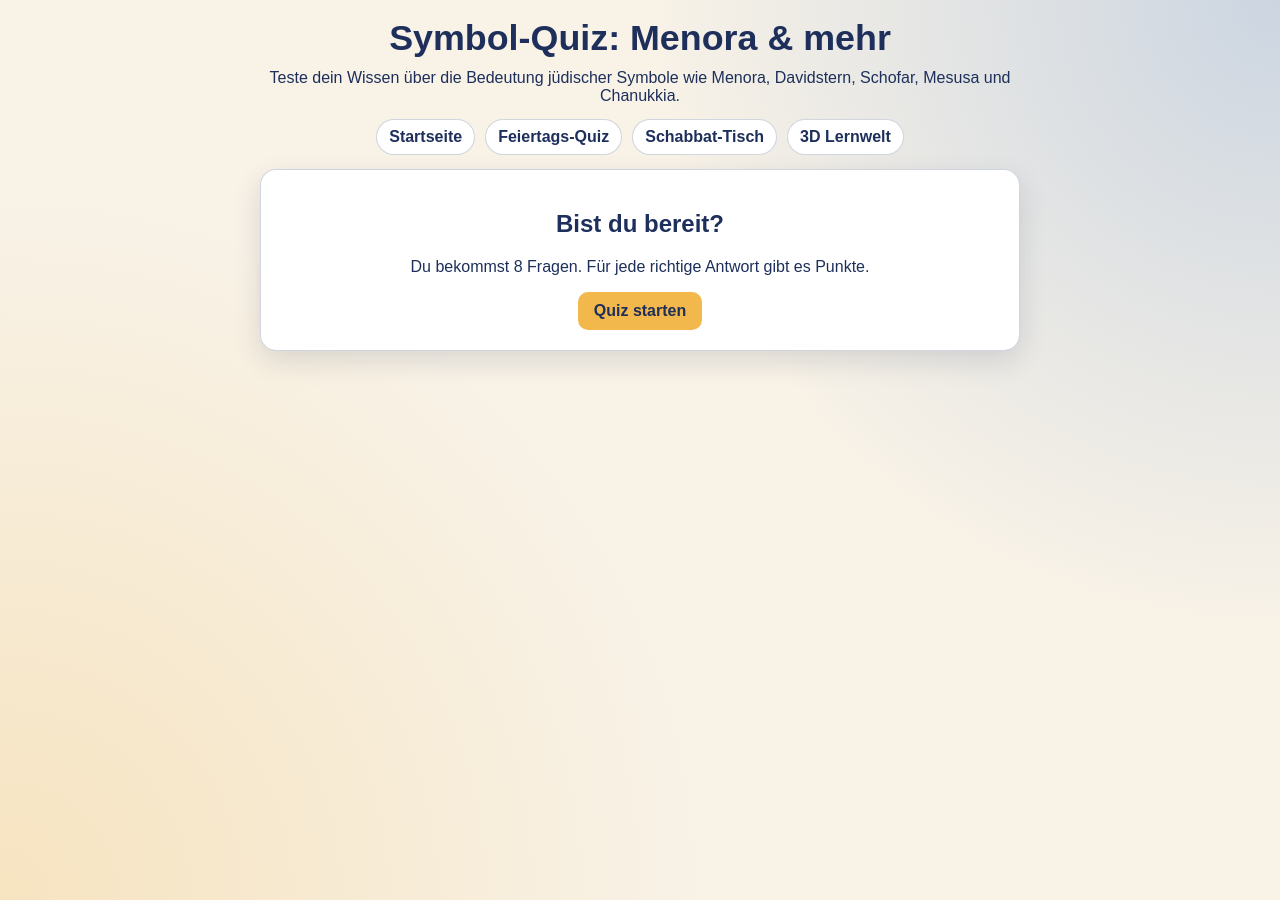
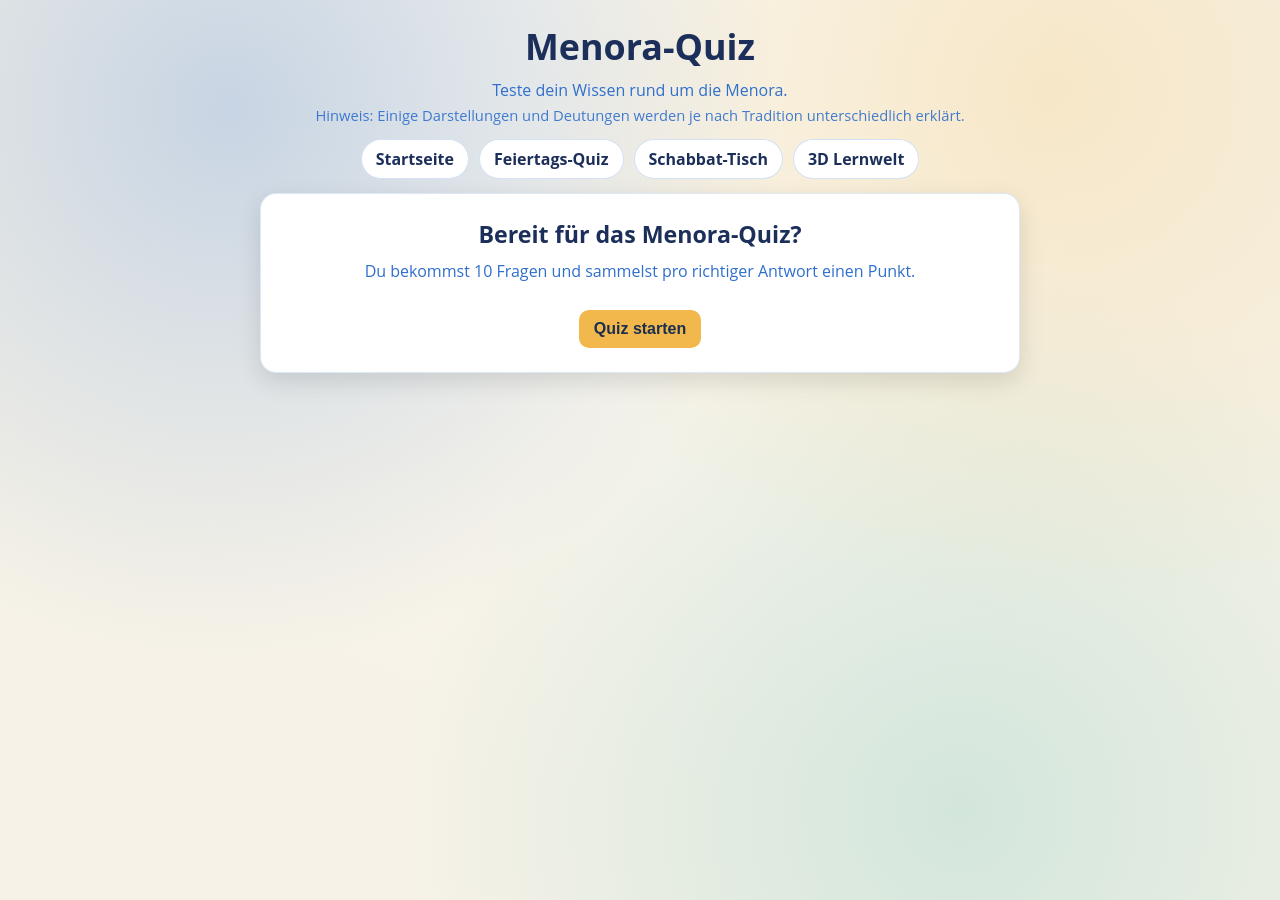
Before and after one commit to stolpersteinebs/stolpersteinebs.github.io, a Jekyll site: the page menoraquiz/index.html, which Jekyll copies as it is, in a window 1280 px wide. Built offline with Jekyll 4.4.1, drawn with Linux system fonts in a browser that asks for light colours.

Commit message:
Menoraquiz im Stil vom Feiertagsquiz angleichen

```diff
--- a/menoraquiz/index.html
+++ b/menoraquiz/index.html
@@ -3,17 +3,15 @@
 <head>
     <meta charset="UTF-8">
     <meta name="viewport" content="width=device-width, initial-scale=1.0">
-    <title>Symbol-Quiz: Menora & mehr</title>
+    <title>Menora-Quiz</title>
     <link rel="stylesheet" href="styles.css">
 </head>
 <body>
-<main class="quiz-app">
-    <header>
-        <h1>Symbol-Quiz: Menora &amp; mehr</h1>
-        <p>
-            Teste dein Wissen über die Bedeutung jüdischer Symbole wie Menora, Davidstern,
-            Schofar, Mesusa und Chanukkia.
-        </p>
+<main class="page">
+    <header class="top">
+        <h1>Menora-Quiz</h1>
+        <p>Teste dein Wissen rund um die Menora.</p>
+        <p class="hint">Hinweis: Einige Darstellungen und Deutungen werden je nach Tradition unterschiedlich erklärt.</p>
     </header>
 
     <nav class="quick-links" aria-label="Spiele-Navigation">
@@ -23,19 +21,19 @@
         <a href="/dreidspiel/">3D Lernwelt</a>
     </nav>
 
-    <section id="startScreen" class="card start-screen">
-        <h2>Bist du bereit?</h2>
-        <p>Du bekommst 8 Fragen. Für jede richtige Antwort gibt es Punkte.</p>
+    <section id="startScreen" class="start-screen">
+        <h2>Bereit für das Menora-Quiz?</h2>
+        <p>Du bekommst 10 Fragen und sammelst pro richtiger Antwort einen Punkt.</p>
         <button id="startBtn" type="button">Quiz starten</button>
     </section>
 
     <section id="quizScreen" class="hidden">
-        <div class="status-bar card">
-            <span>Frage <strong id="currentQuestion">1</strong>/<strong id="totalQuestions">8</strong></span>
+        <div class="status card">
+            <span>Frage <strong id="currentQuestion">1</strong>/<strong id="totalQuestions">10</strong></span>
             <span>Punkte: <strong id="score">0</strong></span>
         </div>
 
-        <article class="card">
+        <article class="quiz-card">
             <h2 id="questionText">Frage</h2>
             <div id="answers" class="answers"></div>
             <p id="feedback" class="feedback hidden" aria-live="polite"></p>
@@ -43,7 +41,7 @@
         </article>
     </section>
 
-    <section id="resultScreen" class="card hidden">
+    <section id="resultScreen" class="result hidden">
         <h2>Ergebnis</h2>
         <p id="resultText"></p>
         <button id="restartBtn" type="button">Nochmal spielen</button>
--- a/menoraquiz/script.js
+++ b/menoraquiz/script.js
@@ -1,91 +1,83 @@
 const quizData = [
     {
-        question: "Wofür steht die Menora in vielen jüdischen Traditionen?",
+        question: "Wie viele Arme hat die klassische Menora?",
+        answers: ["5", "6", "7", "9"],
+        correctIndex: 2,
+        explanation: "Die klassische Menora wird mit sieben Armen dargestellt."
+    },
+    {
+        question: "Wo stand die Menora im Tempeldienst?",
+        answers: ["In Jerusalem", "In Alexandria", "In Babylon", "In Rom"],
+        correctIndex: 0,
+        explanation: "Die Menora ist als Tempelsymbol aus Jerusalem bekannt."
+    },
+    {
+        question: "Wofür steht die Menora in vielen Deutungen?",
+        answers: ["Für Licht und Orientierung", "Für Handel", "Für Militär", "Für Sport"],
+        correctIndex: 0,
+        explanation: "Die Menora wird oft als Zeichen für Licht und geistige Orientierung verstanden."
+    },
+    {
+        question: "Welche Darstellung zeigt die Menora in der Antike?",
+        answers: ["Der Titusbogen", "Das Kolosseum", "Der Parthenon", "Stonehenge"],
+        correctIndex: 0,
+        explanation: "Auf dem Titusbogen ist die Menora als Teil der Tempelbeute dargestellt."
+    },
+    {
+        question: "Was zeigt das Wappen des Staates Israel?",
+        answers: ["Eine siebenarmige Menora", "Eine neunarmige Chanukkia", "Einen Davidstern", "Eine Tora-Rolle"],
+        correctIndex: 0,
+        explanation: "Das Staatswappen Israels zeigt eine siebenarmige Menora mit Olivenzweigen."
+    },
+    {
+        question: "Was ist der Hauptunterschied zwischen Menora und Chanukkia?",
         answers: [
-            "Nur für ein bestimmtes Fest",
-            "Für Licht, Weisheit und die Verbindung zu Gott",
-            "Für die vier Jahreszeiten",
-            "Für militärische Stärke"
+            "Kein Unterschied",
+            "Menora 7, Chanukkia 9 Lichter",
+            "Menora 9, Chanukkia 7 Lichter",
+            "Nur die Menora hat Kerzen"
         ],
         correctIndex: 1,
-        explanation: "Die Menora gilt als Symbol für Licht, göttliche Gegenwart und geistige Orientierung."
+        explanation: "Die Menora hat sieben Arme, die Chanukkia neun Lichter (acht plus Schamasch)."
     },
     {
-        question: "Was ist der Unterschied zwischen Menora und Chanukkia?",
+        question: "Welche Aussage trifft auf die Menora heute zu?",
         answers: [
-            "Es gibt keinen Unterschied",
-            "Die Menora hat 7 Arme, die Chanukkia 9 Lichter",
-            "Die Menora wird nur zu Purim genutzt",
-            "Die Chanukkia steht nur in Synagogen"
+            "Sie ist nur Deko",
+            "Sie ist nur ein Museumsexponat",
+            "Sie ist ein wichtiges jüdisches Symbol",
+            "Sie wird nicht mehr verwendet"
+        ],
+        correctIndex: 2,
+        explanation: "Die Menora steht bis heute für jüdische Geschichte, Glauben und Identität."
+    },
+    {
+        question: "In welchem Kontext wird die Menora oft erwähnt?",
+        answers: ["Tempel und jüdische Symbolik", "Nur Küche", "Nur Musik", "Nur Kleidung"],
+        correctIndex: 0,
+        explanation: "Die Menora ist eng mit Tempeltradition und jüdischer Symbolik verbunden."
+    },
+    {
+        question: "Welche Form beschreibt die Menora korrekt?",
+        answers: [
+            "Siebenarmiger Leuchter",
+            "Dreieckiges Zeichen",
+            "Rundes Amulett",
+            "Buchrolle"
+        ],
+        correctIndex: 0,
+        explanation: "Die Menora ist ein siebenarmiger Leuchter."
+    },
+    {
+        question: "Welche Aussage ist richtig?",
+        answers: [
+            "Die Menora ist nur ein Festsymbol für Chanukka",
+            "Die Menora gehört zu den zentralen jüdischen Symbolen",
+            "Die Menora hat immer neun Lichter",
+            "Die Menora stammt aus dem Mittelalter"
         ],
         correctIndex: 1,
-        explanation: "Die klassische Menora hat sieben Arme; die Chanukkia besitzt acht plus Schamasch, also neun Lichter."
-    },
-    {
-        question: "Was symbolisiert der Davidstern (Magen David) heute häufig?",
-        answers: [
-            "Nur ein Ornament ohne Bedeutung",
-            "Jüdische Identität und Gemeinschaft",
-            "Ein Erntesymbol",
-            "Ein Fastengebot"
-        ],
-        correctIndex: 1,
-        explanation: "Der Davidstern ist ein verbreitetes Zeichen jüdischer Identität und Zugehörigkeit."
-    },
-    {
-        question: "Wozu dient eine Mesusa an der Tür?",
-        answers: [
-            "Zur Dekoration ohne religiösen Bezug",
-            "Als Erinnerung an Gebote und Schutzsymbol am Haus",
-            "Als Kerzenhalter",
-            "Als Kalender"
-        ],
-        correctIndex: 1,
-        explanation: "In der Mesusa befindet sich ein Textabschnitt aus der Tora; sie erinnert an Glauben und Gebote."
-    },
-    {
-        question: "Was ist ein Schofar?",
-        answers: [
-            "Ein Gebetsbuch",
-            "Ein Widderhorn, das zu bestimmten Anlässen geblasen wird",
-            "Ein Speisegesetz",
-            "Ein Leuchter mit sieben Armen"
-        ],
-        correctIndex: 1,
-        explanation: "Der Schofar ist ein traditionelles Horninstrument, besonders zu Rosch ha-Schana und Jom Kippur."
-    },
-    {
-        question: "Welche Aussage passt zur Tora-Rolle?",
-        answers: [
-            "Sie enthält zentrale Texte des Judentums",
-            "Sie ist nur ein modernes Schulbuch",
-            "Sie wird nur außerhalb von Synagogen gelesen",
-            "Sie ersetzt alle Feiertage"
-        ],
-        correctIndex: 0,
-        explanation: "Die Tora ist zentral für Glauben, Lehre und Gottesdienst."
-    },
-    {
-        question: "Warum hat die Chanukkia ein zusätzliches Licht (Schamasch)?",
-        answers: [
-            "Es zählt nicht als Licht",
-            "Damit entzündet man die anderen Lichter",
-            "Für die Dekoration",
-            "Als Zeichen für die 12 Stämme"
-        ],
-        correctIndex: 1,
-        explanation: "Der Schamasch dient als Dienerlicht, mit dem die anderen Kerzen angezündet werden."
-    },
-    {
-        question: "Was beschreibt am besten die Bedeutung religiöser Symbole?",
-        answers: [
-            "Sie sind unwichtig im Alltag",
-            "Sie verbinden Geschichte, Glauben und Gemeinschaft",
-            "Sie gelten nur für Kinder",
-            "Sie haben nur musealen Wert"
-        ],
-        correctIndex: 1,
-        explanation: "Religiöse Symbole können Identität stiften und Traditionen über Generationen weitergeben."
+        explanation: "Die Menora ist ein zentrales jüdisches Symbol mit antiken Wurzeln."
     }
 ];
 
@@ -188,11 +180,11 @@ function showResult() {
     let message = "Starker Anfang!";
 
     if (score === maxScore) {
-        message = "Perfekt! Du kennst die Bedeutung der Symbole richtig gut.";
+        message = "Perfekt! Du kennst die Menora richtig gut.";
     } else if (score >= Math.ceil(maxScore * 0.75)) {
-        message = "Sehr gut! Du hast ein solides Wissen über die Symbole.";
+        message = "Sehr gut! Du hast ein solides Wissen über die Menora.";
     } else if (score >= Math.ceil(maxScore * 0.5)) {
-        message = "Gut gemacht! Mit etwas Übung schaffst du noch mehr.";
+        message = "Gut gemacht! Mit etwas Übung weißt du noch mehr über die Menora.";
     }
 
     resultTextEl.textContent = `Du hast ${score} von ${maxScore} Punkten. ${message}`;
--- a/menoraquiz/styles.css
+++ b/menoraquiz/styles.css
@@ -1,11 +1,12 @@
 :root {
-    --bg: #f8f2e7;
-    --ink: #1d2f5a;
-    --card: #ffffff;
+    --bg: #f6f2e7;
+    --ink: #1c2f5a;
+    --ink-soft: #2f6fcc;
+    --paper: #ffffff;
     --accent: #f2b84b;
-    --good: #1ea38b;
-    --bad: #cb3f4f;
-    --line: rgba(29, 47, 90, 0.2);
+    --ok: #1ea38b;
+    --bad: #c93a49;
+    --shadow: 0 8px 24px rgba(0, 0, 0, 0.12);
 }
 
 * {
@@ -15,118 +16,172 @@
 body {
     margin: 0;
     min-height: 100vh;
-    font-family: Arial, Helvetica, sans-serif;
-    background: radial-gradient(circle at top right, rgba(47, 111, 204, 0.22), transparent 40%),
-                radial-gradient(circle at left bottom, rgba(242, 184, 75, 0.25), transparent 45%),
-                var(--bg);
+    font-family: "Open Sans", Arial, sans-serif;
+    background:
+        radial-gradient(circle at 18% 12%, rgba(47, 111, 204, 0.24), transparent 42%),
+        radial-gradient(circle at 82% 10%, rgba(242, 184, 75, 0.22), transparent 40%),
+        radial-gradient(circle at 75% 90%, rgba(30, 168, 164, 0.16), transparent 44%),
+        radial-gradient(circle at top, #faf7ef 0%, var(--bg) 72%);
     color: var(--ink);
     display: flex;
     justify-content: center;
-    padding: 18px;
+    padding: 22px 14px;
 }
 
-.quiz-app {
+.page {
     width: min(100%, 760px);
 }
 
-header {
+.top {
     text-align: center;
     margin-bottom: 14px;
 }
 
 h1 {
-    margin: 0 0 10px;
-    font-size: clamp(1.9rem, 2.8vw, 2.6rem);
+    margin: 0 0 8px;
+    font-size: clamp(2rem, 2.8vw, 2.7rem);
 }
 
-header p {
-    margin: 0;
+.top p {
+    margin: 4px 0;
+    color: var(--ink-soft);
+}
+
+.hint {
+    font-size: 0.92rem;
+    opacity: 0.9;
 }
 
 .quick-links {
     display: flex;
+    justify-content: center;
+    gap: 10px;
     flex-wrap: wrap;
-    gap: 10px;
-    justify-content: center;
     margin-bottom: 14px;
 }
 
 .quick-links a {
     text-decoration: none;
     color: var(--ink);
-    background: var(--card);
-    border: 1px solid var(--line);
-    padding: 8px 12px;
+    border: 1px solid rgba(47, 111, 204, 0.2);
+    background: var(--paper);
     border-radius: 999px;
+    padding: 8px 14px;
     font-weight: 700;
 }
 
-.card {
-    background: var(--card);
-    border: 1px solid var(--line);
+.start-screen,
+.status,
+.quiz-card,
+.result {
+    background: var(--paper);
     border-radius: 16px;
-    box-shadow: 0 10px 28px rgba(17, 30, 63, 0.13);
-    padding: 20px;
+    box-shadow: var(--shadow);
+    border: 1px solid rgba(47, 111, 204, 0.16);
 }
 
 .start-screen {
+    padding: 24px 22px;
     text-align: center;
+    margin-bottom: 14px;
 }
 
-button {
-    border: none;
-    border-radius: 10px;
-    padding: 10px 16px;
-    font-size: 1rem;
-    font-weight: 700;
-    background: var(--accent);
-    color: #1d2f5a;
-    cursor: pointer;
+.start-screen h2 {
+    margin: 0 0 10px;
+    font-size: 1.45rem;
 }
 
-.status-bar {
-    margin-bottom: 12px;
+.start-screen p {
+    margin: 0 0 14px;
+    color: var(--ink-soft);
+}
+
+.status {
     display: flex;
     justify-content: space-between;
-    gap: 10px;
     flex-wrap: wrap;
+    gap: 12px;
+    padding: 12px 14px;
+    margin-bottom: 14px;
+    font-weight: 700;
+}
+
+.quiz-card,
+.result {
+    padding: 22px;
+}
+
+.quiz-card h2 {
+    margin: 0 0 18px;
+    font-size: 1.35rem;
 }
 
 .answers {
-    margin-top: 16px;
     display: grid;
     grid-template-columns: repeat(2, minmax(0, 1fr));
     gap: 10px;
 }
 
 .answer-btn {
+    border: 1px solid rgba(47, 111, 204, 0.2);
+    background: #fbfdff;
+    color: var(--ink);
+    border-radius: 10px;
+    padding: 11px 12px;
+    font-size: 1rem;
+    font-weight: 600;
+    cursor: pointer;
     text-align: left;
-    border: 1px solid var(--line);
-    background: #fefefe;
-    color: var(--ink);
+}
+
+.answer-btn:hover:not(:disabled) {
+    border-color: var(--accent);
+    transform: translateY(-1px);
+}
+
+.answer-btn:disabled {
+    opacity: 0.95;
+    cursor: default;
 }
 
 .answer-btn.correct {
-    background: rgba(30, 163, 139, 0.15);
-    border-color: rgba(30, 163, 139, 0.55);
+    background: rgba(30, 163, 139, 0.13);
+    border-color: rgba(30, 163, 139, 0.42);
 }
 
 .answer-btn.wrong {
-    background: rgba(203, 63, 79, 0.14);
-    border-color: rgba(203, 63, 79, 0.45);
+    background: rgba(201, 58, 73, 0.13);
+    border-color: rgba(201, 58, 73, 0.42);
 }
 
 .feedback {
-    margin: 16px 0 10px;
+    margin: 14px 0 0;
     font-weight: 700;
 }
 
 .feedback.good {
-    color: var(--good);
+    color: var(--ok);
 }
 
 .feedback.bad {
     color: var(--bad);
+}
+
+button {
+    margin-top: 14px;
+    border: none;
+    border-radius: 10px;
+    background: var(--accent);
+    color: #1a2f50;
+    padding: 10px 15px;
+    font-size: 1rem;
+    font-weight: 800;
+    cursor: pointer;
+}
+
+.result {
+    text-align: center;
+    margin-top: 14px;
 }
 
 .hidden {
```
